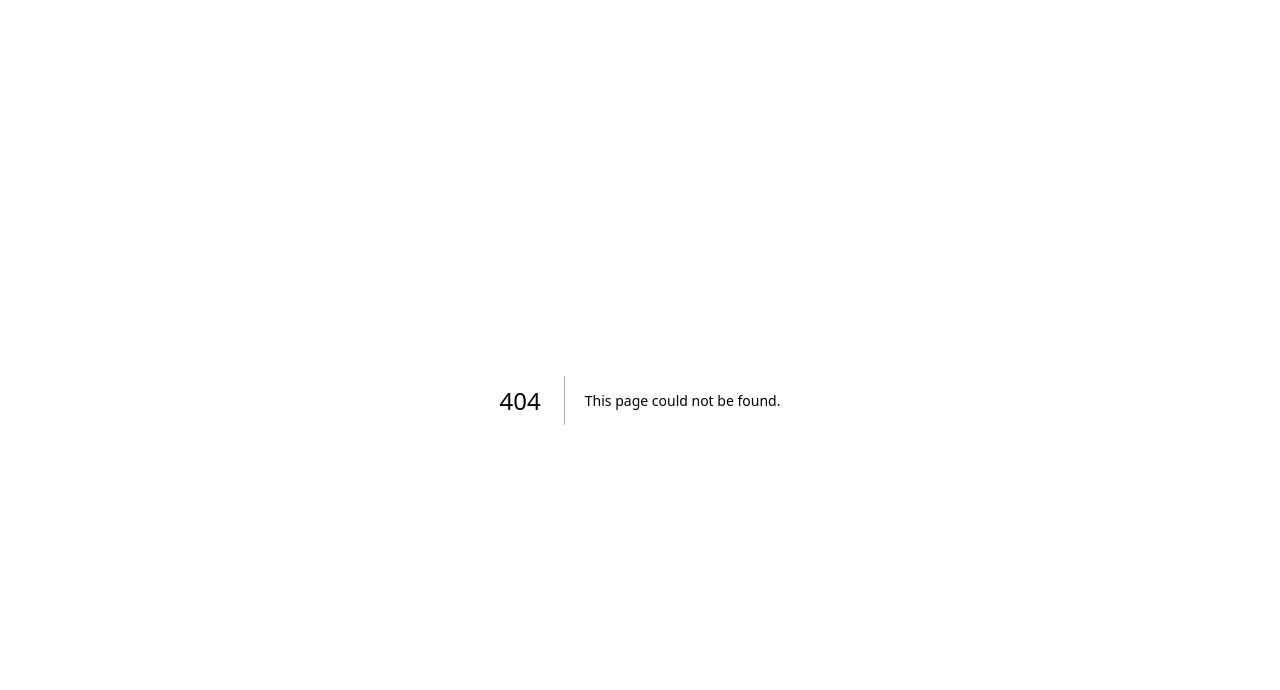
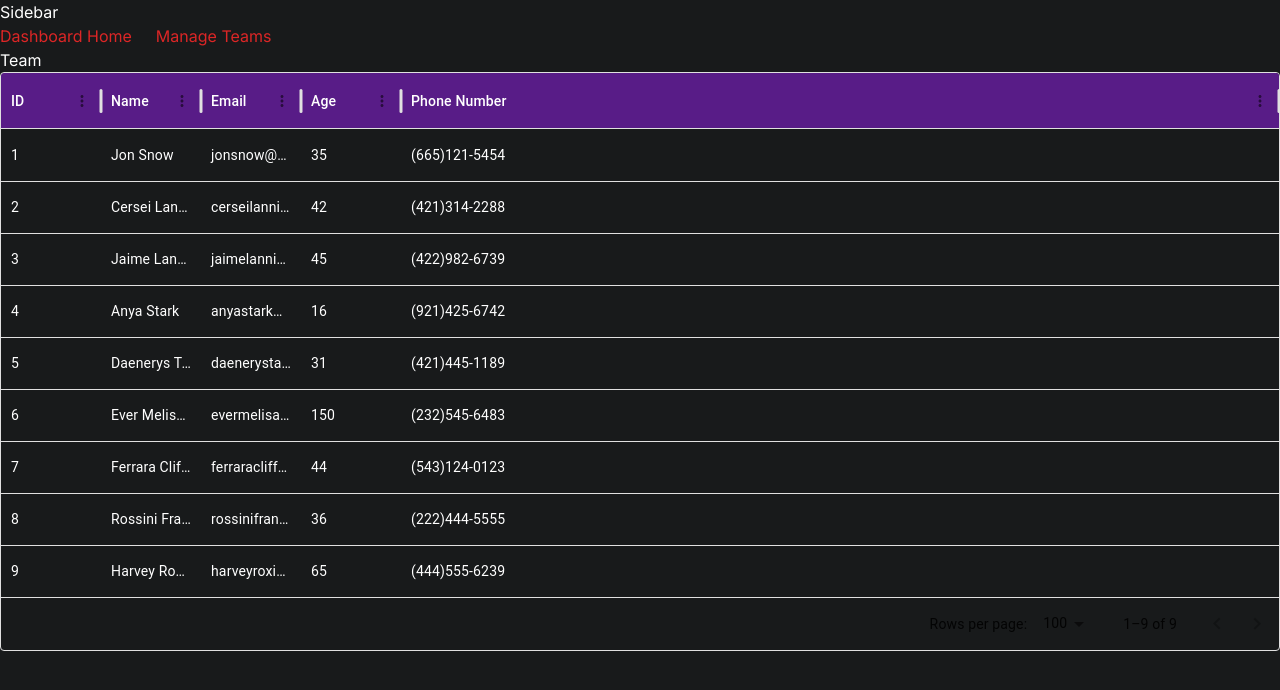
Before and after one commit to ksingh62/quick-incorp-app, a Next.js app: page /prototype/admin-dashboard/manage-teams in a window 1280 px wide. Before the commit this address had no page. Shown: the top 690 px of the page. Built offline with nearby package versions, Linux system fonts and the light colour scheme; no server answers.

Commit message:
added layout and manage-teams route with styling

```diff
--- /dev/null
+++ b/src/app/prototype/admin-dashboard/layout.js
@@ -0,0 +1,12 @@
+import Link from "next/link";
+
+export default function AdminLayout({ children }) {
+    return <>
+        <h2>Sidebar</h2>
+        <nav className="flex gap-6">
+            <Link href="/prototype/admin-dashboard/" className="text-red-600">Dashboard Home</Link>
+            <Link href="/prototype/admin-dashboard/manage-teams" className="text-red-600">Manage Teams</Link>
+        </nav>
+        <div>{children}</div>
+    </>
+}
--- /dev/null
+++ b/src/app/prototype/admin-dashboard/manage-teams/page.js
@@ -0,0 +1,19 @@
+import { mockDataTeam } from "../mockData";
+import { DataGrid } from "@mui/x-data-grid";
+
+export default function Page() {
+    const columns = [
+        { field: "id", headerName: "ID", headerClassName: "bg-purple-900" },
+        { field: "name", headerName: "Name", headerClassName: "bg-purple-900"},
+        { field: "email", headerName: "Email", headerClassName: "bg-purple-900"},
+        { field: "age", headerName: "Age", headerClassName: "bg-purple-900"},
+        { field: "phone", headerName: "Phone Number", headerClassName: "bg-purple-900", flex: "1"},
+      ];
+
+      return (
+        <>
+          <h1>Team</h1>
+          <DataGrid rows={mockDataTeam}  columns={columns } sx={{color: "white"}} />
+        </>
+      );
+}
--- a/src/app/prototype/admin-dashboard/page.js
+++ b/src/app/prototype/admin-dashboard/page.js
@@ -1,19 +1,8 @@
-import { DataGrid } from "@mui/x-data-grid";
-import { mockDataTeam } from "./mockData";
-
 export default function Page() {
-  const columns = [
-    { field: "id", headerName: "ID" },
-    { field: "name", headerName: "Name" },
-    { field: "email", headerName: "Email" },
-    { field: "age", headerName: "Age" },
-    { field: "phone", headerName: "Phone Number" },
-  ];
 
   return (
     <>
-      <h1>Team</h1>
-      <DataGrid rows={mockDataTeam} columns={columns} />
+    Dashboard Home
     </>
   );
 }
```
